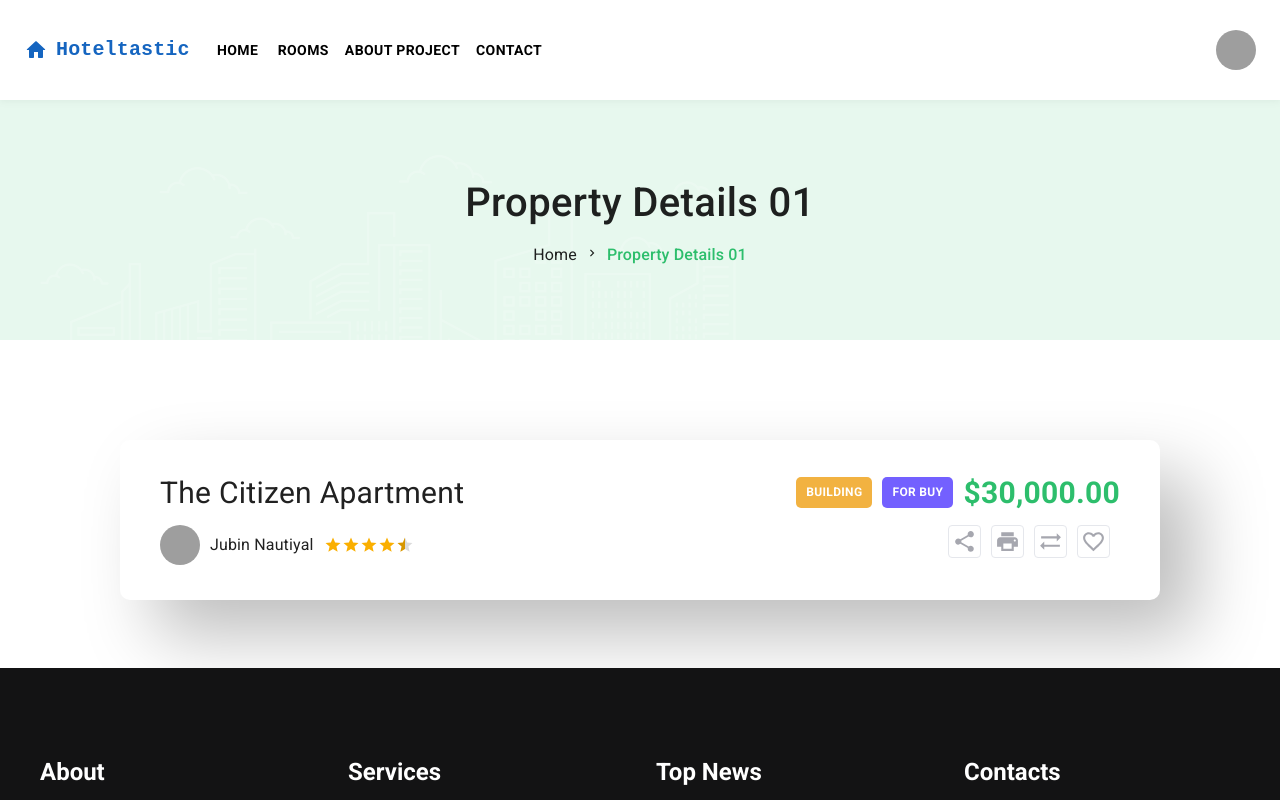
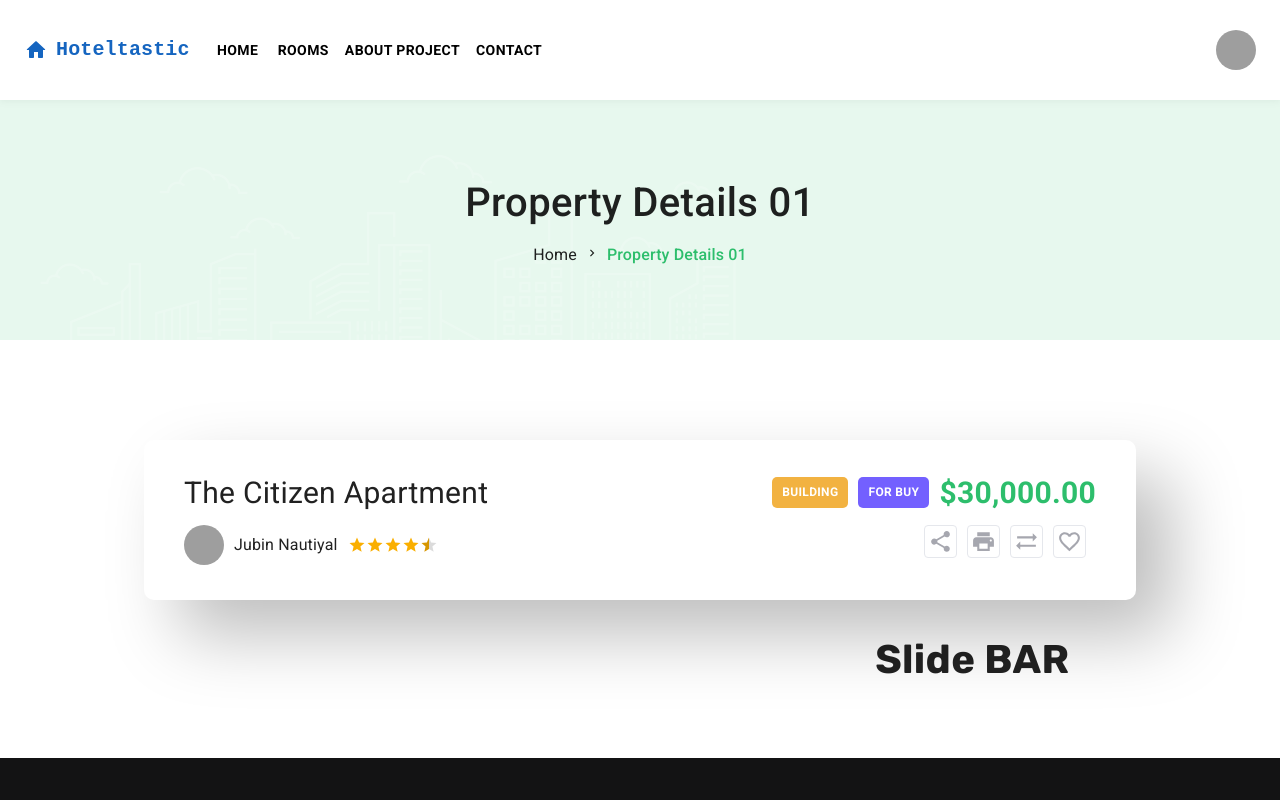
Before and after one commit to RiyaadHossain/Hoteltastic-Client, a React (Create React App) app: page /property in a window 1280 px wide. Shown: the top 800 px of the page. Built offline with nearby package versions, Linux system fonts and the light colour scheme; grey boxes are pictures that could not be loaded.

Commit message:
set up slide bar

```diff
--- a/src/Pages/Property/Properties.jsx
+++ b/src/Pages/Property/Properties.jsx
@@ -3,49 +3,73 @@ import React from 'react';
 import Background from '../../Assets/Background/callToActionBg.png'
 import ChevronRightIcon from '@mui/icons-material/ChevronRight';
 import ApartmentHeading from './ApartmentHeading';
+import PropertySideBar from './PropertySideBar';
 
 const Properties = () => {
     return (
-        <Box sx={{fontFamily: "'Rubik', sans-serif",}}>
+        <Box sx={{ fontFamily: "'Rubik', sans-serif", }}>
             {/* header part */}
             <Box sx={{
-                width:'100%',
-                height:'15rem',
-                background:`rgba(229, 248, 237,0.9) url(${Background}) no-repeat`,
-                display:'flex',
-                flexDirection:'column',
-                justifyContent:'center',
-                alignItems:'center',
+                width: '100%',
+                height: '15rem',
+                background: `rgba(229, 248, 237,0.9) url(${Background}) no-repeat`,
+                display: 'flex',
+                flexDirection: 'column',
+                justifyContent: 'center',
+                alignItems: 'center',
             }}>
                 <Typography sx={{
-                    fontSize:{
-                        xs:'20px',
-                        sm:'30px',
-                        md:'40px',
+                    fontSize: {
+                        xs: '20px',
+                        sm: '30px',
+                        md: '40px',
                     },
-                    marginBottom:'10px',
-                    fontWeight:500,
+                    marginBottom: '10px',
+                    fontWeight: 500,
                 }}>Property Details 01</Typography>
                 <Typography>Home
-                <ChevronRightIcon sx={{fontSize:14,mx:1}}/>
-                <Typography component='span' sx={{
-                color:'#2dbe6c',
-                fontWeight:500,
-                }}>Property Details 01</Typography>
+                    <ChevronRightIcon sx={{ fontSize: 14, mx: 1 }} />
+                    <Typography component='span' sx={{
+                        color: '#2dbe6c',
+                        fontWeight: 500,
+                    }}>Property Details 01</Typography>
                 </Typography>
             </Box>
             {/* all other components are showing here */}
             <Box sx={{
-                padding:{
-                    xs:'30px 20px',
-                    sm:'40px 40px',
-                    md:'100px 60px',
-                    lg:'100px 80px',
+                padding: {
+                    xs: '30px 20px',
+                    sm: '40px 40px',
+                    md: '100px 60px',
+                    lg: '100px 80px',
                 },
-                maxWidth:'1200px',
-                mx:'auto',
+                maxWidth: {
+                    md: "90%",
+                    xl: "80%"
+                },
+                mx: 'auto',
             }}>
-                <ApartmentHeading/>
+                <ApartmentHeading />
+                <Box sx={{
+                    display: "flex",
+                    marginTop: "30px"
+                }}>
+                    <Box sx={{
+                        width: {
+                            md: "67%",
+                        },
+                    }}>
+
+                    </Box>
+                    <Box sx={{
+                        width: {
+                            md: "33%",
+                        },
+                    }}>
+                        <PropertySideBar />
+                    </Box>
+                </Box>
+
             </Box>
         </Box>
     );
--- /dev/null
+++ b/src/Pages/Property/PropertySideBar.jsx
@@ -0,0 +1,25 @@
+import { Box, Typography } from '@mui/material';
+import React from 'react';
+
+const PropertySideBar = () => {
+     return (
+          <Box >
+               <Typography
+				sx={{
+					textAlign:"center",
+					fontFamily: "'Rubik', sans-serif",
+					fontSize: {
+						xs: '38px',
+						sm: '45px',
+						md: '40px',
+					},
+				}}
+				fontWeight="bold"
+			>
+				Slide BAR
+			</Typography>
+          </Box>
+     );
+};
+
+export default PropertySideBar;
```
Also changed, not shown: src/Pages/Property/PropertyDescription.jsx (added, +27 -0 lines), src/Pages/Home/TopPlaces/TopPlaces.jsx (renamed from src/Pages/Home/TopPlaces/TopPlaces.js), src/Pages/Home/WhyChooseUs/WhyChooseUs.jsx (renamed from src/Pages/Home/WhyChooseUs/WhyChooseUs.js).
